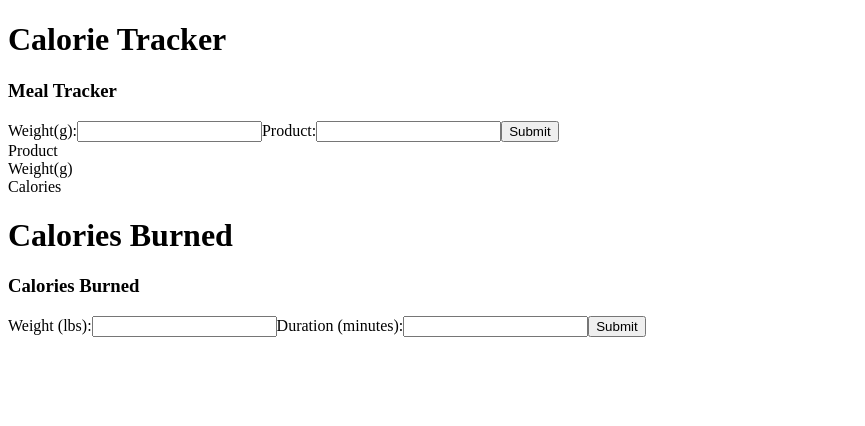
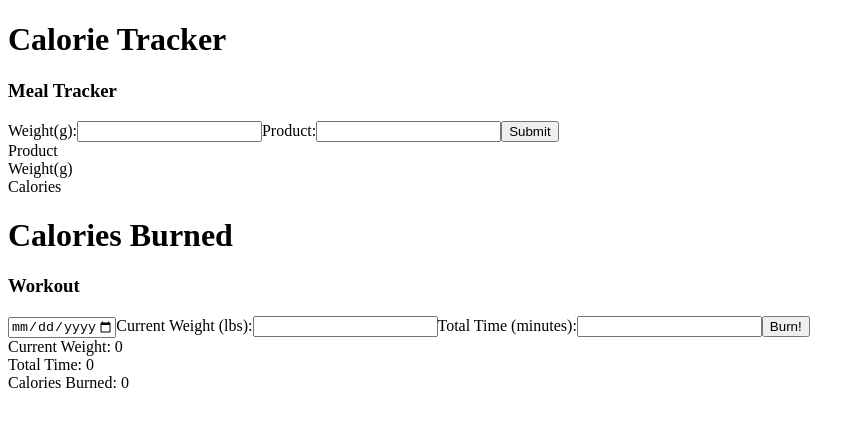
Before and after one commit to TechTitansGeaux/MyFitFix, a React app: page /tracker in a window 1280 px wide. Shown: the top 426 px of the page, without its empty margins (0-865 px from the left). Built offline with nearby package versions, Linux system fonts and the light colour scheme; the HTML template or start-up script is replaced by a standard one.

Commit message:
work on CaloriesBurned feature. Initial feature working

```diff
--- a/client/src/Calories/CaloriesBurned.jsx
+++ b/client/src/Calories/CaloriesBurned.jsx
@@ -2,39 +2,72 @@ import React, { useState } from 'react';
 import axios from 'axios';
 
 function CaloriesBurned() {
+
+  //Set state with React hooks
   const [weight, setWeight] = useState(0);
   const [time, setTime] = useState(0);
   const [burned, setBurned] = useState(0);
+  const [date, setDate] = useState('');
 
+  //function handles date change
+  const handleDateChange = (event) => {
+    setDate(event.target.value);
+  }
 
+  //function to clear in put fields on button click
+  const clearFields = () => {
+    document.getElementById("input1").value = '';
+    document.getElementById("input2").value = '';
+  }
+
+  //Axios requests to the server.
   const requestHandler = () => {
-    axios.get ('/cb/caloriesBurned', {
-      params: {weight: `${weight}`, duration: `${time}`}
+    axios.get('/cb/caloriesBurned', {
+      params: {activity: 'lifting', weight: `${weight}`, duration: `${time}`}
     })
-      .then((data) => {
-        console.log('Successful GET', data);
+      .then((response) => {
+        console.log('Successful GET', response.data);
+
+        axios.post('/cb/caloriesBurned', {activity: 'lifting', weight: `${weight}`, duration: `${time}`, burned: setBurned(response.data.total_calories)})
+          .then((result) => {
+            console.log(result);
+          })
+          .catch((err) => {
+            console.error('Failed to POST cb', err);
+          })
       })
+
       .catch((err) => {
         console.log('Unsuccessful GET', err);
       })
-  }
 
 
+  }
 
   return (
     <div>
-      <h3>Calories Burned</h3>
+      <h3>Workout</h3>
       <form>
-        Weight (lbs):
-        <input type="number" onChange={ event => setWeight(event.target.value) }></input>
-        Duration (minutes):
-        <input type="number" onChange={ event => setTime(event.target.value) }></input>
-        <button type="button" onClick={ (event) => requestHandler(event) }>Submit</button>
+        <input
+          type="date"
+          id="cb-date"
+          name="cb-date"
+          min="2020-01-01"
+          max="2050-01-01"
+          onChange={handleDateChange}>
+        </input>
+
+        Current Weight (lbs):
+        <input type="number" id="input1" onChange={ event => setWeight(event.target.value) }></input>
+        Total Time (minutes):
+        <input type="number" id="input2" onChange={ event => setTime(event.target.value) }></input>
+        <button type="button" onClick={ (event) => requestHandler(event, clearFields()) }>Burn!</button>
       </form>
       <div className="txt-table">
-        <div className="txt-data"></div>
-        <div className="txt-data"></div>
-        <div className="txt-data"></div>
+       {/* <h3>Workout</h3> */}
+        <div className="txt-data">Current Weight: {weight}</div>
+        <div className="txt-data">Total Time: {time}</div>
+        <div className="txt-data">Calories Burned: {burned}</div>
       </div>
     </div>
   )
```
